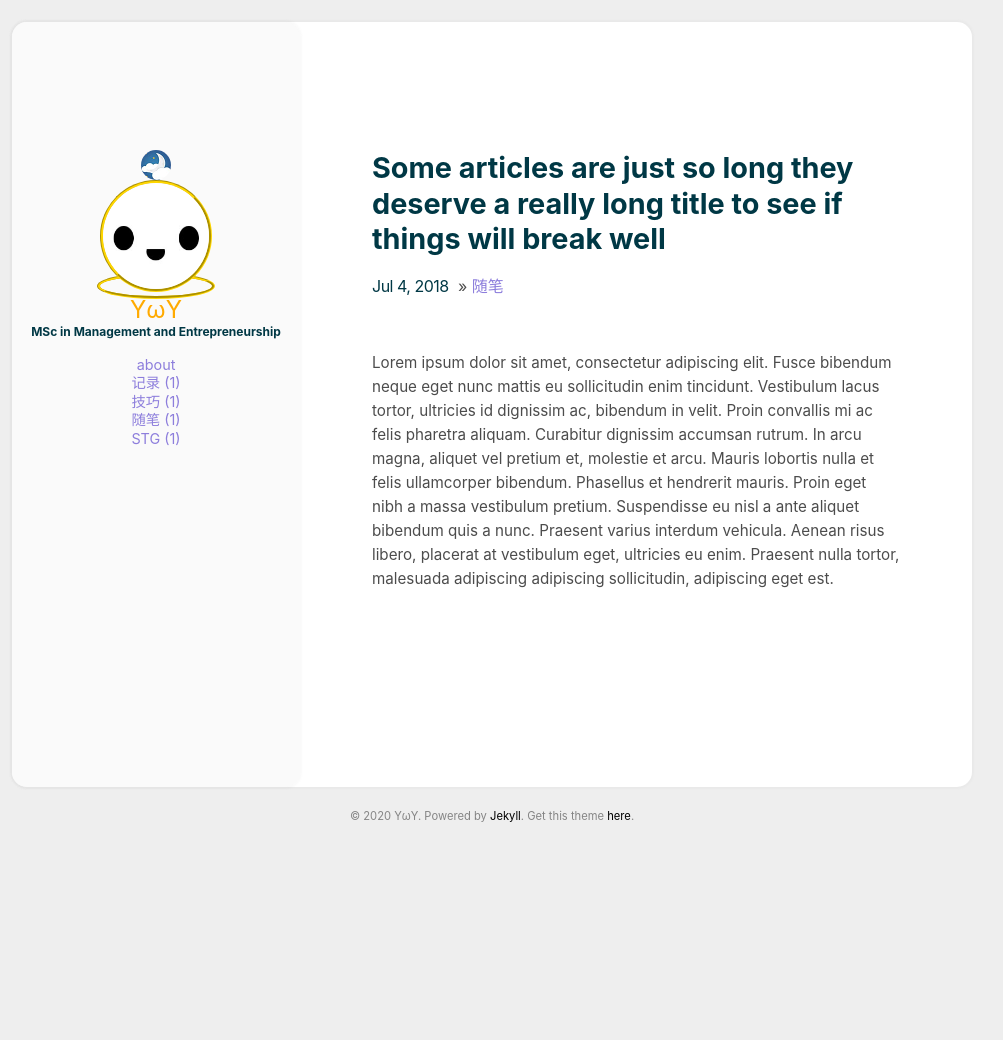
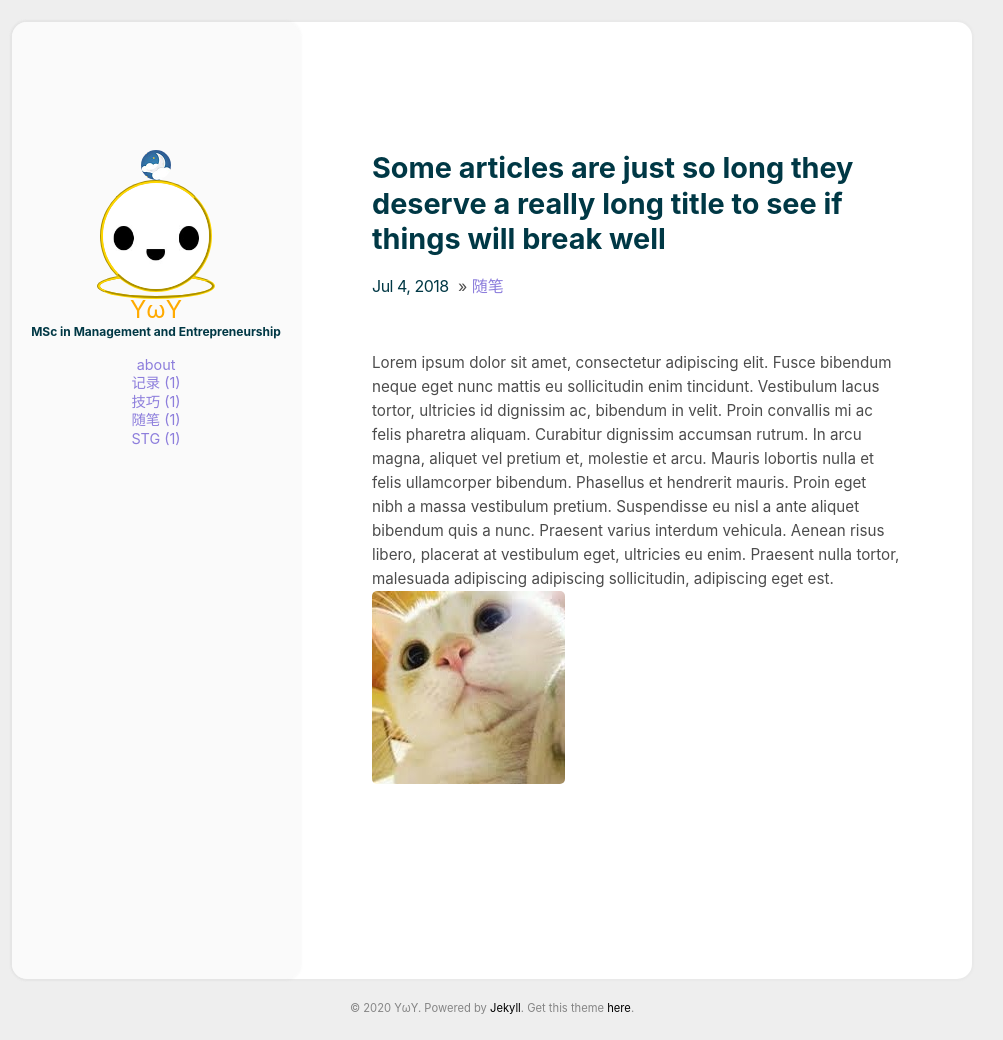
Before and after one commit to yuwuyin/blog, a Jekyll site: the page built from _posts/2018-07-04-t1.md, in a window 1280 px wide. Shown: the whole page, without its empty margins (148-1151 px from the left). Built offline with Jekyll 4.4.1, drawn with Linux system fonts in a browser that asks for light colours; before the commit the page ends 922 px from its top, so only the background shows below that.

Commit message:
Update 2018-07-04-t1.md

```diff
--- a/_posts/2018-07-04-t1.md
+++ b/_posts/2018-07-04-t1.md
@@ -5,3 +5,4 @@ comments: true
 ---
 
 Lorem ipsum dolor sit amet, consectetur adipiscing elit. Fusce bibendum neque eget nunc mattis eu sollicitudin enim tincidunt. Vestibulum lacus tortor, ultricies id dignissim ac, bibendum in velit. Proin convallis mi ac felis pharetra aliquam. Curabitur dignissim accumsan rutrum. In arcu magna, aliquet vel pretium et, molestie et arcu. Mauris lobortis nulla et felis ullamcorper bibendum. Phasellus et hendrerit mauris. Proin eget nibh a massa vestibulum pretium. Suspendisse eu nisl a ante aliquet bibendum quis a nunc. Praesent varius interdum vehicula. Aenean risus libero, placerat at vestibulum eget, ultricies eu enim. Praesent nulla tortor, malesuada adipiscing adipiscing sollicitudin, adipiscing eget est.
+![img](/assets/img/cat.jpg)
```
